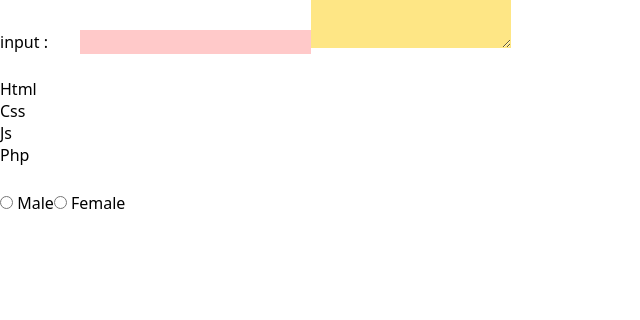
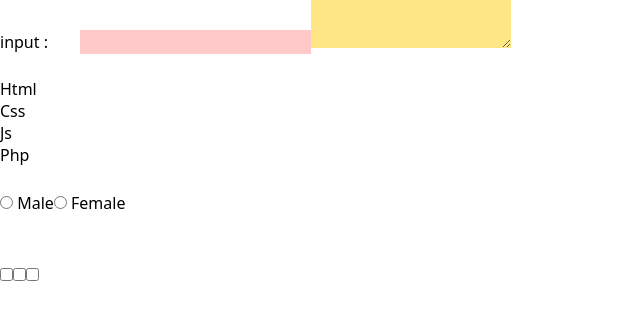
Before and after one commit to EmEsCoder/React, a React (Vite) app: page / in a window 1280 px wide. Shown: the top 320 px of the page, without its empty margins (0-640 px from the left). Built offline with nearby package versions, Linux system fonts and the light colour scheme.

Commit message:
C-checkbox

```diff
--- a/src/Components/Form.jsx
+++ b/src/Components/Form.jsx
@@ -1,14 +1,38 @@
 function Form() {
-    function print(e) {
-        console.log(e.target.value);
+  function print(e) {
+    console.log(e.target.value);
+  }
+  let CheckItems = [];
+  function print2(e) {
+    // console.log(e.target.value, e.target.checked);
 
+    // const item = CheckItems.find((evo) => {
+    //   return evo === e.target.value;
+    // });
+    // if (item) {
+    //   CheckItems = CheckItems.filter((evo) => {
+    //      return evo !== e.target.value;
+    //   });
+    // } else {
+    //   CheckItems.push(e.target.value);
+    // }
+    // console.log(CheckItems);
+
+    if (e.target.checked) {
+      CheckItems.push(e.target.value);
+    } else {
+      CheckItems = CheckItems.filter((evo) => {
+        return evo !== e.target.value;
+      });
     }
+    console.log(CheckItems);
 
-    function selected(e) {
-        const value = [...e.target.selectedOptions].map((evo) => evo.value)
-        console.log(value);
+  }
 
-    }
+  function selected(e) {
+    const value = [...e.target.selectedOptions].map((evo) => evo.value);
+    console.log(value);
+  }
 
   return (
     <>
@@ -16,7 +40,7 @@ function Form() {
       <input
         type="text"
         onChange={(e) => {
-          console.log(e.target.value);
+          console.log(e.target.checked);
         }}
         className="ml-8 bg-red-200"
       />
@@ -31,8 +55,15 @@ function Form() {
       </select>
       <br />
       <br />
-      <input type="radio" name="gender" value="male"  onChange={print}/> Male
-      <input type="radio" name="gender" value="female" onChange={print}/> Female
+      <input type="radio" name="gender" value="male" onChange={print} /> Male
+      <input type="radio" name="gender" value="female" onChange={print} />{" "}
+      Female
+      <br />
+      <br />
+      <br />
+      <input type="checkbox" value="check1" onChange={print2} />
+      <input type="checkbox" value="check2" onChange={print2} />
+      <input type="checkbox" value="check3" onChange={print2} />
     </>
   );
 }
```
